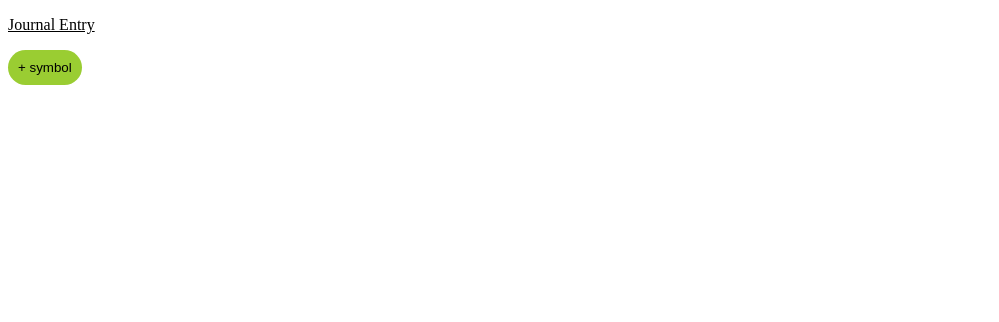
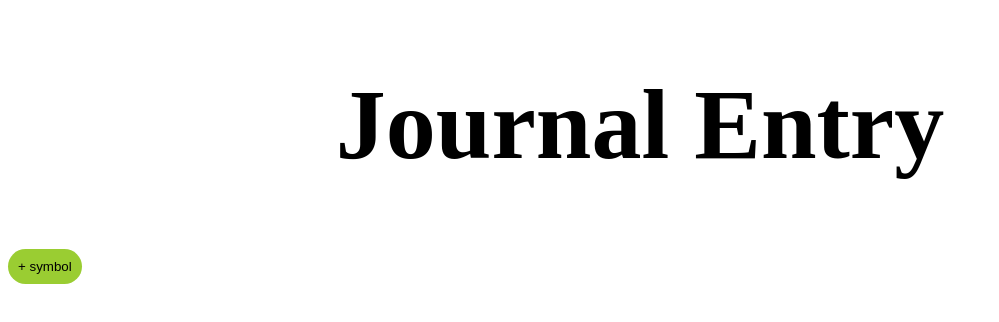
Before and after one commit to SMei201900/Journal-Project, a plain HTML site: page index.html in a window 1280 px wide. Shown: the whole page, without its empty margins (0-999 px from the left). Drawn offline with Linux system fonts and the light colour scheme.

Commit message:
changed the p to an H1 and moved it to the middle

```diff
--- a/index.html
+++ b/index.html
@@ -7,7 +7,7 @@
     <link rel="stylesheet" href="styles.css" />
 </head>
 <body>
-    <p>Journal Entry</p>
+    <h1>Journal Entry</h1>
     <button id="plusSymbol">+ symbol</button>
 </body>
   <script src="script.js"></script>
--- a/styles.css
+++ b/styles.css
@@ -1,5 +1,6 @@
-p {
-  text-decoration: underline;
+h1 {
+    font-size: 100px;
+    text-align: center;
 }
 
 #plusSymbol {
```
